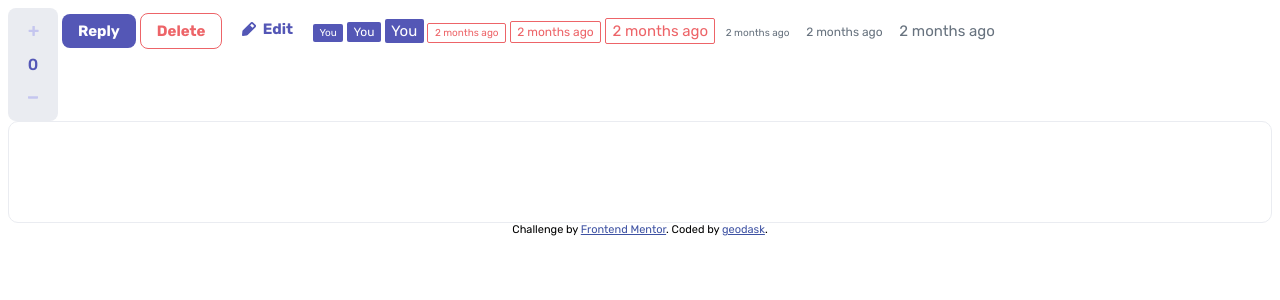
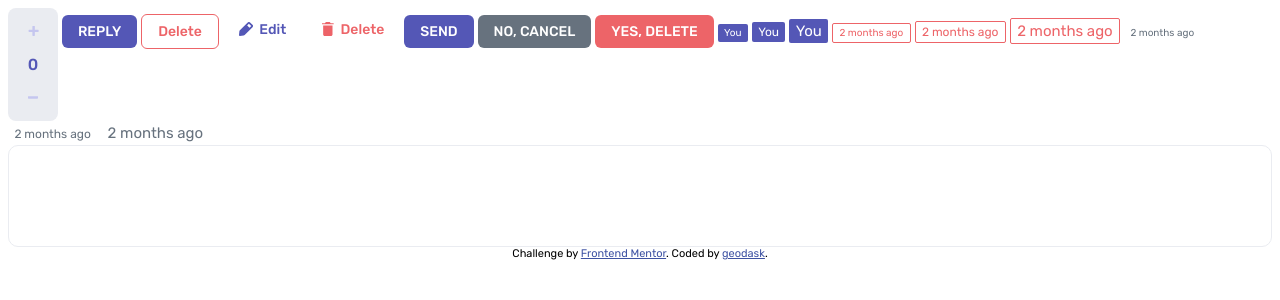
Before and after one commit to geodask/interactive-comments-section-v1, a Svelte app: page / in a window 1280 px wide. Shown: the top 300 px of the page. Built offline with nearby package versions, Linux system fonts and the light colour scheme.

Commit message:
Add more button styles

```diff
--- a/src/App.svelte
+++ b/src/App.svelte
@@ -7,9 +7,14 @@
 
 <main>
   <LikeCounter />
-  <Button>Reply</Button>
+  <Button>REPLY</Button>
   <Button color="red" type="outline">Delete</Button>
   <Button color="blue" type="text-only" icon="edit">Edit</Button>
+  <Button color="red" type="text-only" icon="delete">Delete</Button>
+  <Button color="blue">SEND</Button>
+
+  <Button color="gray">NO, CANCEL</Button>
+  <Button color="red">YES, DELETE</Button>
 
 
   <Badge color="blue" size="sm">You</Badge>
--- a/src/components/Button.svelte
+++ b/src/components/Button.svelte
@@ -4,7 +4,7 @@
   import iconReply from '../assets/images/icon-reply.svg';
 
   export let icon: 'reply' | 'delete' | 'edit' | undefined = undefined;
-  export let color: 'blue' | 'red' = 'blue';
+  export let color: 'blue' | 'red' | 'gray' = 'blue';
   export let iconPosition: 'left' | 'right' = 'left';
   export let type: 'solid' | 'outline' | 'text-only' = 'solid';
 
@@ -30,12 +30,12 @@
 
     border: none;
     padding: 0.5rem 0.8rem;
-    font-size: 15px;
-    font-weight: 700;
+    font-size: 14px;
+    font-weight: 500;
     display: inline-flex;
     align-items: center;
     cursor: pointer;
-    border-radius: 8px;
+    border-radius: 6px;
     padding: 0.5rem 1rem;
     background-color: var(--main-color);
     color: var(--color-neutral-white);
@@ -55,6 +55,10 @@
 
   .button--red {
     --main-color: var(--color-primary-soft-red);
+  }
+
+  .button--gray {
+    --main-color: var(--color-neutral-grayish-blue);
   }
 
   .button--outline {
```
